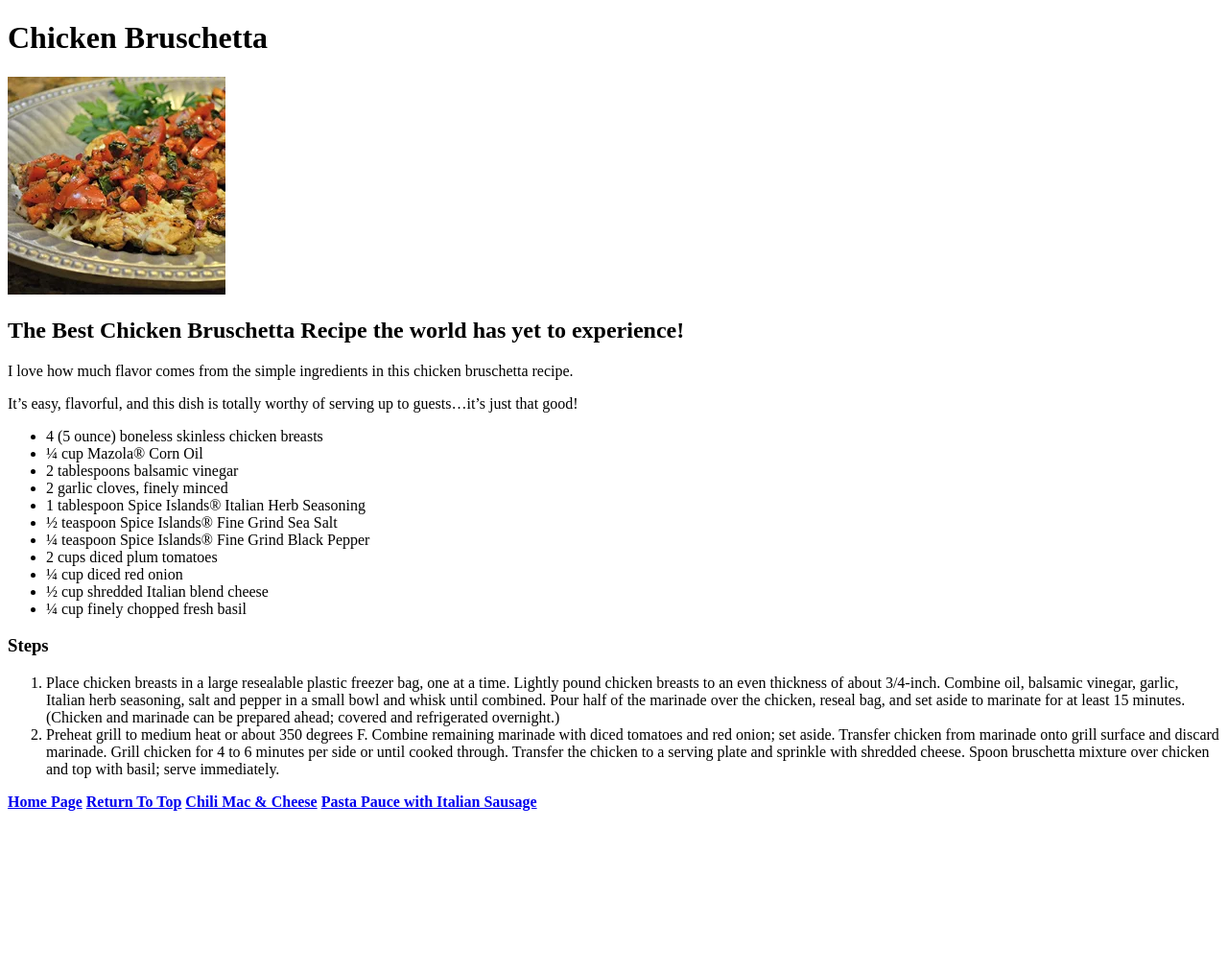
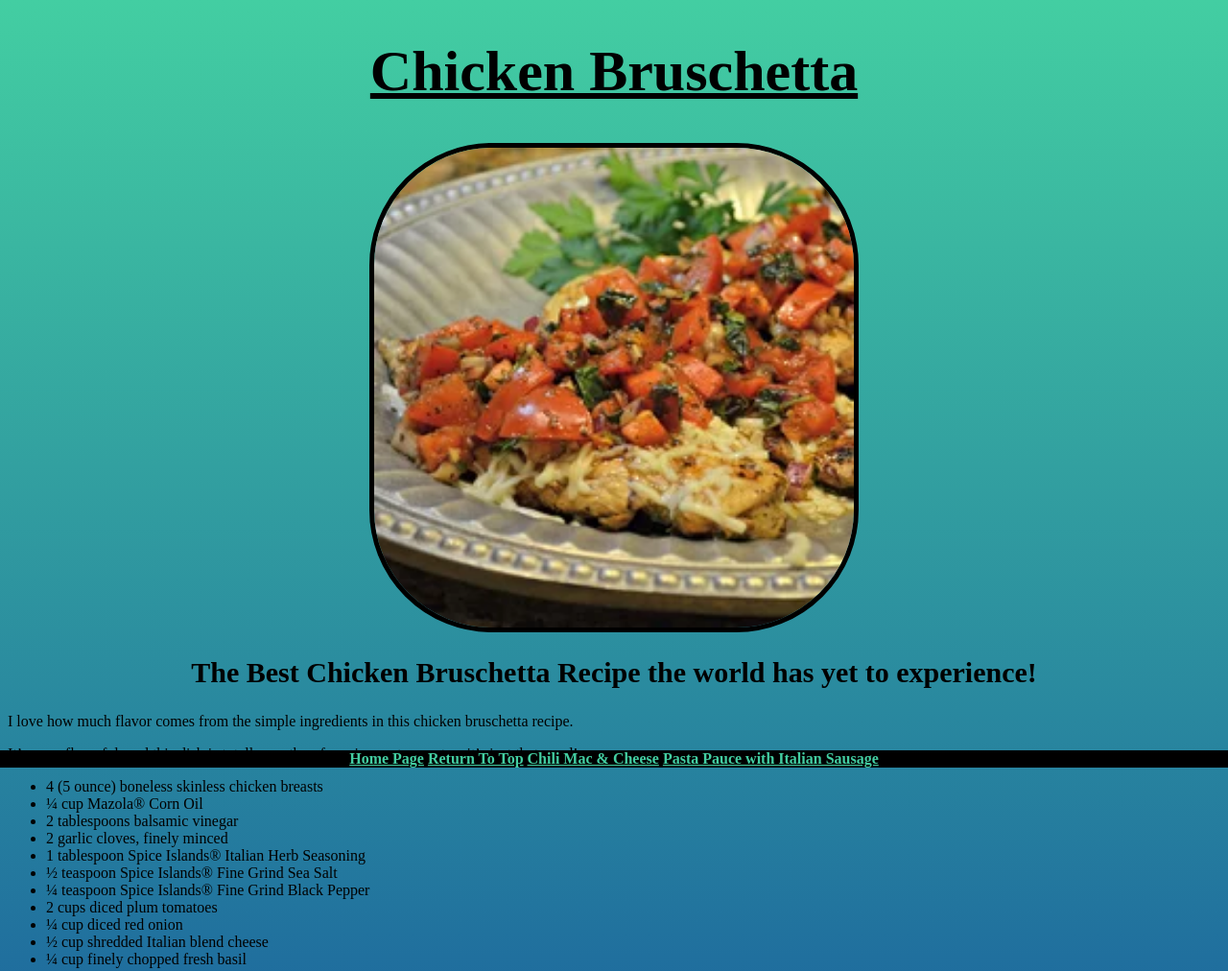
Before and after one commit to kennethhendry/odin-recipes, a plain HTML site: page recipes/bruschetta-chicken.html in a window 1280 px wide. Shown: the top 1012 px of the page at 96% size. Before the commit the page ends 853 px from the top, so only its background shows below. Drawn offline with Linux system fonts and the light colour scheme.

Commit message:
css update

```diff
--- a/recipes/bruschetta-chicken.html
+++ b/recipes/bruschetta-chicken.html
@@ -3,6 +3,7 @@
     <head>
         <title>chicken Bruschetta</title>
         <meta charset="UTF-8">
+        <link rel="stylesheet" href="../style.css">
     </head>
     <body>
         <h1>Chicken Bruschetta</h1>
@@ -40,9 +41,11 @@
                   Transfer the chicken to a serving plate and sprinkle with shredded cheese.
                    Spoon bruschetta mixture over chicken and top with basil; serve immediately.</li>
         </ol>
-        <a href="../index.html"><b>Home Page</b></a>
-        <a href="#top"><b>Return To Top</b></a>
-        <a href="chili-macncheese.html"><b>Chili Mac & Cheese</b></a>
-        <a href="pasta-italian-sausage.html"><b>Pasta Pauce with Italian Sausage</b></a>
+        <footer>
+            <a href="../index.html"><b>Home Page</b></a>
+            <a href="#top"><b>Return To Top</b></a>
+            <a href="chili-macncheese.html"><b>Chili Mac & Cheese</b></a>
+            <a href="pasta-italian-sausage.html"><b>Pasta Pauce with Italian Sausage</b></a>
+        </footer>
     </body>
 </html>
--- /dev/null
+++ b/style.css
@@ -0,0 +1,51 @@
+body {
+background-image: linear-gradient(#43cea2, #185a9d);
+}
+
+h1 {
+    text-align: center;
+    font-size: 60px;
+    font-family: "Brush Script MT";
+    text-decoration: underline;
+}
+
+img {
+    height: auto;
+    width: 500px;
+    border-radius: 25%;
+    border: black 5px solid;
+    display: block;
+    margin-left: auto;
+    margin-right: auto;
+}
+
+h2,
+h3 {
+    text-align: center;
+    font-family: "Brush Script MT";
+    font-size: 30px;
+}
+
+p,
+ul,
+ol,
+a {
+    font-family: "Bradley Hand";
+}
+
+p {
+
+}
+
+footer {
+    position: fixed;
+  left: 0;
+  bottom: 0;
+  width: 100%;
+  background-color:black;
+  text-align: center;
+}
+
+a {
+    color: #43cea2;
+}
```
Also changed, not shown: index.html (+4 -1 lines), recipes/chili-macncheese.html (+7 -4 lines), recipes/pasta-italian-sausage.html (+7 -4 lines).
